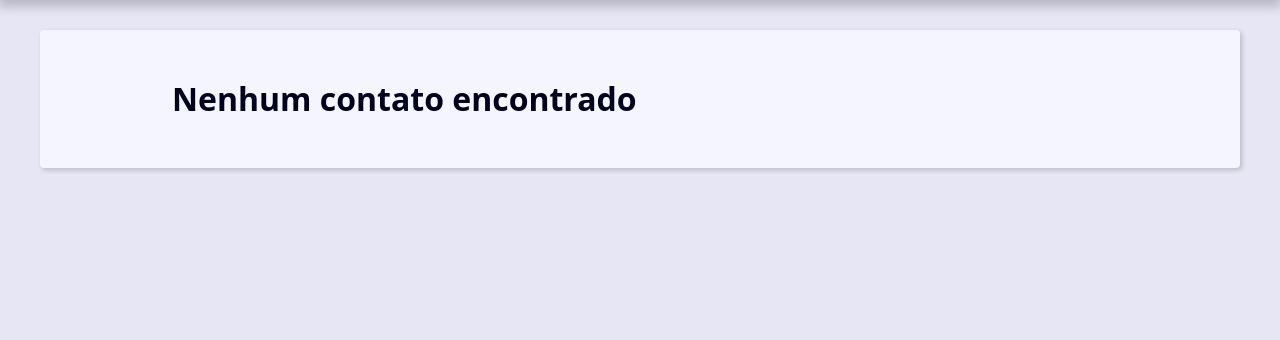
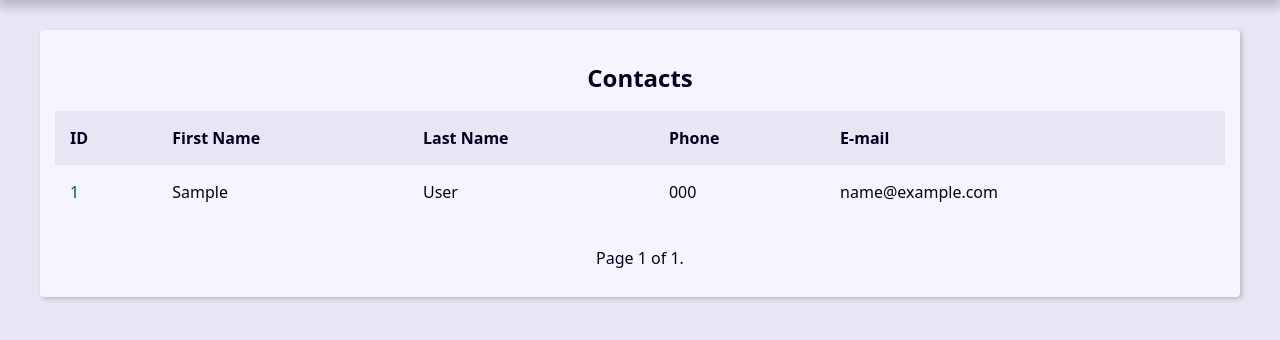
Before and after one commit to FrontCarcara/ProjetoAgendaDjango3, a Django app: page / in a window 1280 px wide. Shown: the part 239-579 px from the top of the page. Run offline with Django 5.2, Linux system fonts and the light colour scheme; tables that the repository leaves empty hold one stand-in row (values such as "Sample post").

Commit message:
Aplicando paginacao

```diff
--- a/base_templates/global/base.html
+++ b/base_templates/global/base.html
@@ -8,6 +8,10 @@
 
     <main class="content">
     {% block content %}{% endblock content %}
+
+    {% include "global/partials/_pagination.html" %}
     </main>
+
+
 </body>
 </html>
--- /dev/null
+++ b/base_templates/global/partials/_pagination.html
@@ -0,0 +1,19 @@
+{% if page_obj %}
+    <div class="pagination">
+        <span class="step-links">
+            {% if page_obj.has_previous %}
+                <a href="?page=1&q={{ request.GET.q.strip }}>&laquo; first</a>
+                <a href="?page={{ page_obj.previous_page_number }}&q={{ request.GET.q.strip }}">previous</a>
+            {% endif %}
+
+            <span class="current">
+                Page {{ page_obj.number }} of {{ page_obj.paginator.num_pages }}.
+            </span>
+
+            {% if page_obj.has_next %}
+                <a href="?page={{ page_obj.next_page_number }}&q={{ request.GET.q.strip }}">next</a>
+                <a href="?page={{ page_obj.paginator.num_pages }}&q={{ request.GET.q.strip }}">last &raquo;</a>
+            {% endif %}
+        </span>
+    </div>
+{% endif %}
--- a/contact/templates/contact/index.html
+++ b/contact/templates/contact/index.html
@@ -1,7 +1,7 @@
 {% extends "global/base.html" %}
 
 {% block content %}
-{% if contacts %}
+{% if page_obj %}
    <div class="responsive-table">
         <table class="contacts-table">
             <caption class="table-caption">
@@ -19,7 +19,7 @@
             </thead>
 
             <tbody>
-                {% for contact in contacts %}
+                {% for contact in page_obj %}
                     <tr class="table-row">
                         <td class="table-cel">
                             <a class="table-link"
--- a/contact/views/contact_views.py
+++ b/contact/views/contact_views.py
@@ -1,3 +1,4 @@
+from django.core.paginator import Paginator
 from django.db.models import Q
 from django.http import Http404
 from django.shortcuts import get_object_or_404, redirect, render
@@ -9,11 +10,14 @@ from contact.models import Contact
 def index(request):
     contacts = Contact.objects \
         .filter (show=True) \
-        .order_by('-id')[10:20]
+        .order_by('-id')
 
+    paginator = Paginator(contacts, 10)
+    page_number = request.GET.get("page")
+    page_obj = paginator.get_page(page_number)
 
     context = {
-        'contacts': contacts,
+        'page_obj': page_obj,
         'site_title': 'Contatos - ',
         }
 
@@ -42,11 +46,14 @@ def search(request):
         Q(email__icontains=search_value)
         )\
         .order_by('-id')
+    #print(contacts.query)
 
-    print(contacts.query)
+    paginator = Paginator(contacts, 10)
+    page_number = request.GET.get("page")
+    page_obj = paginator.get_page(page_number)
 
     context = {
-        'contacts': contacts,
+        'page_obj': page_obj,
         'site_title': 'Search - ',
         'search_value': search_value,
         }
```
